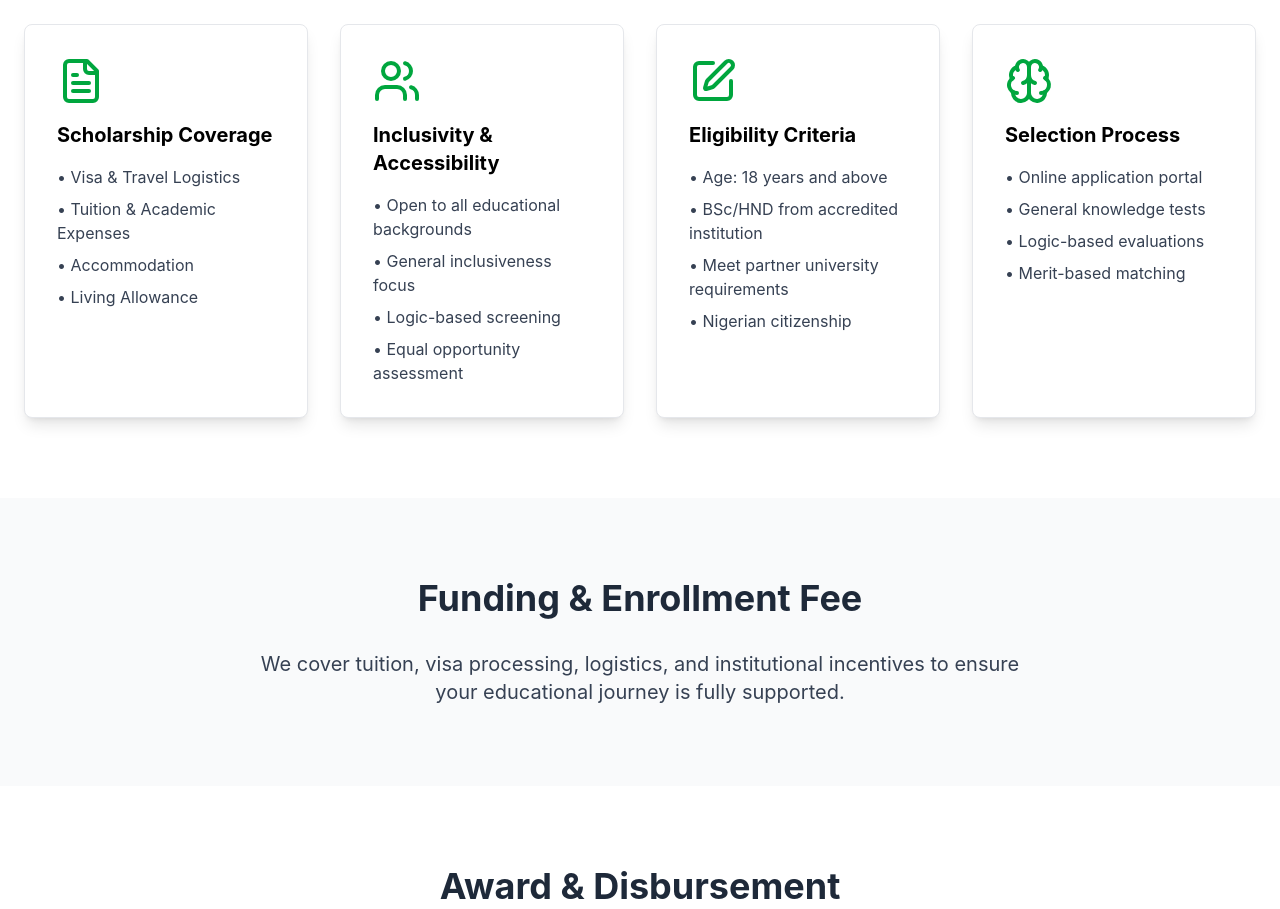
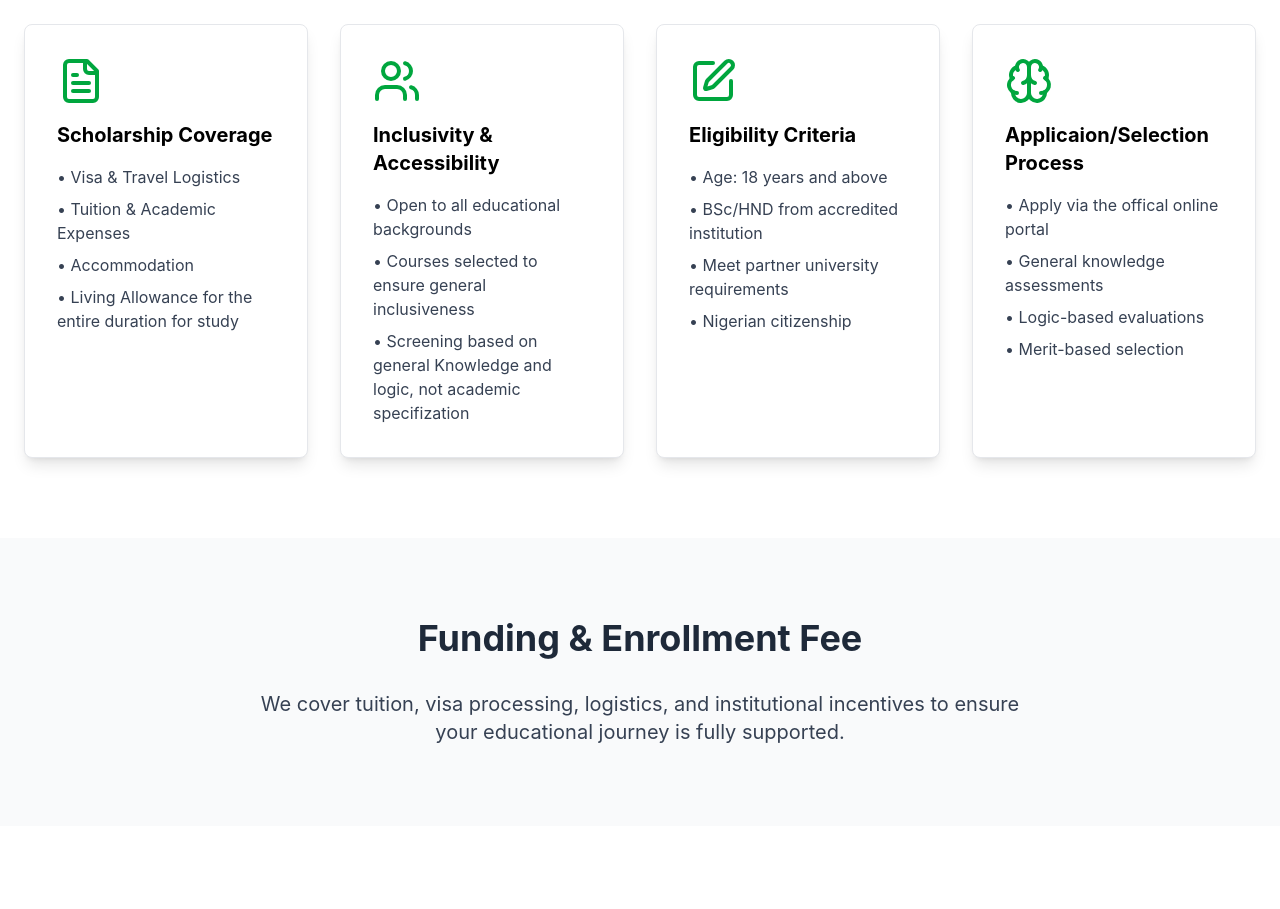
Before and after one commit to Enesi-George/AUTOMOSAAS, a React (Vite) app: page /scholarship in a window 1280 px wide. Shown: the part 1800-2709 px from the top of the page. Built offline with nearby package versions, Linux system fonts and the light colour scheme; no server answers.

Commit message:
card explained in detailed

```diff
--- a/src/page/Scholarship/index.jsx
+++ b/src/page/Scholarship/index.jsx
@@ -154,7 +154,7 @@ const ScholarshipPage = () => {
                 <li>• Visa & Travel Logistics</li>
                 <li>• Tuition & Academic Expenses</li>
                 <li>• Accommodation</li>
-                <li>• Living Allowance</li>
+                <li>• Living Allowance for the entire duration for study</li>
               </ul>
             </div>
 
@@ -165,9 +165,8 @@ const ScholarshipPage = () => {
               </h3>
               <ul className="space-y-2 text-gray-700">
                 <li>• Open to all educational backgrounds</li>
-                <li>• General inclusiveness focus</li>
-                <li>• Logic-based screening</li>
-                <li>• Equal opportunity assessment</li>
+                <li>• Courses selected to ensure general inclusiveness</li>
+                <li>• Screening based on general Knowledge and logic, not academic specifization</li>
               </ul>
             </div>
 
@@ -184,12 +183,12 @@ const ScholarshipPage = () => {
 
             <div className="bg-white p-8 rounded-lg shadow-lg border border-gray-200">
               <Brain className="w-12 h-12 text-green-600 mb-4" />
-              <h3 className="text-xl font-bold mb-4">Selection Process</h3>
+              <h3 className="text-xl font-bold mb-4">Applicaion/Selection Process</h3>
               <ul className="space-y-2 text-gray-700">
-                <li>• Online application portal</li>
-                <li>• General knowledge tests</li>
+                <li>• Apply via the offical online portal</li>
+                <li>• General knowledge assessments</li>
                 <li>• Logic-based evaluations</li>
-                <li>• Merit-based matching</li>
+                <li>• Merit-based selection</li>
               </ul>
             </div>
           </div>
```
